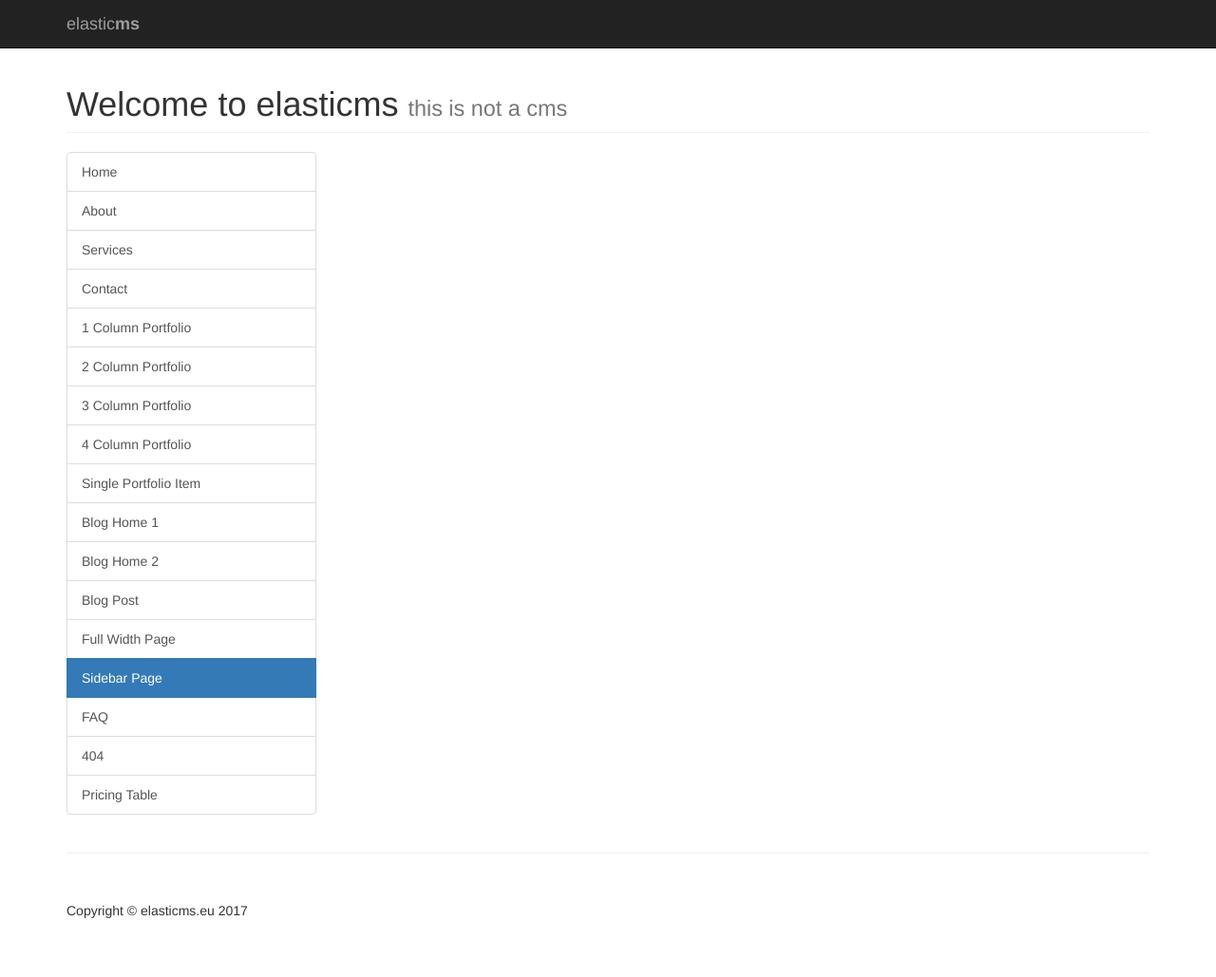
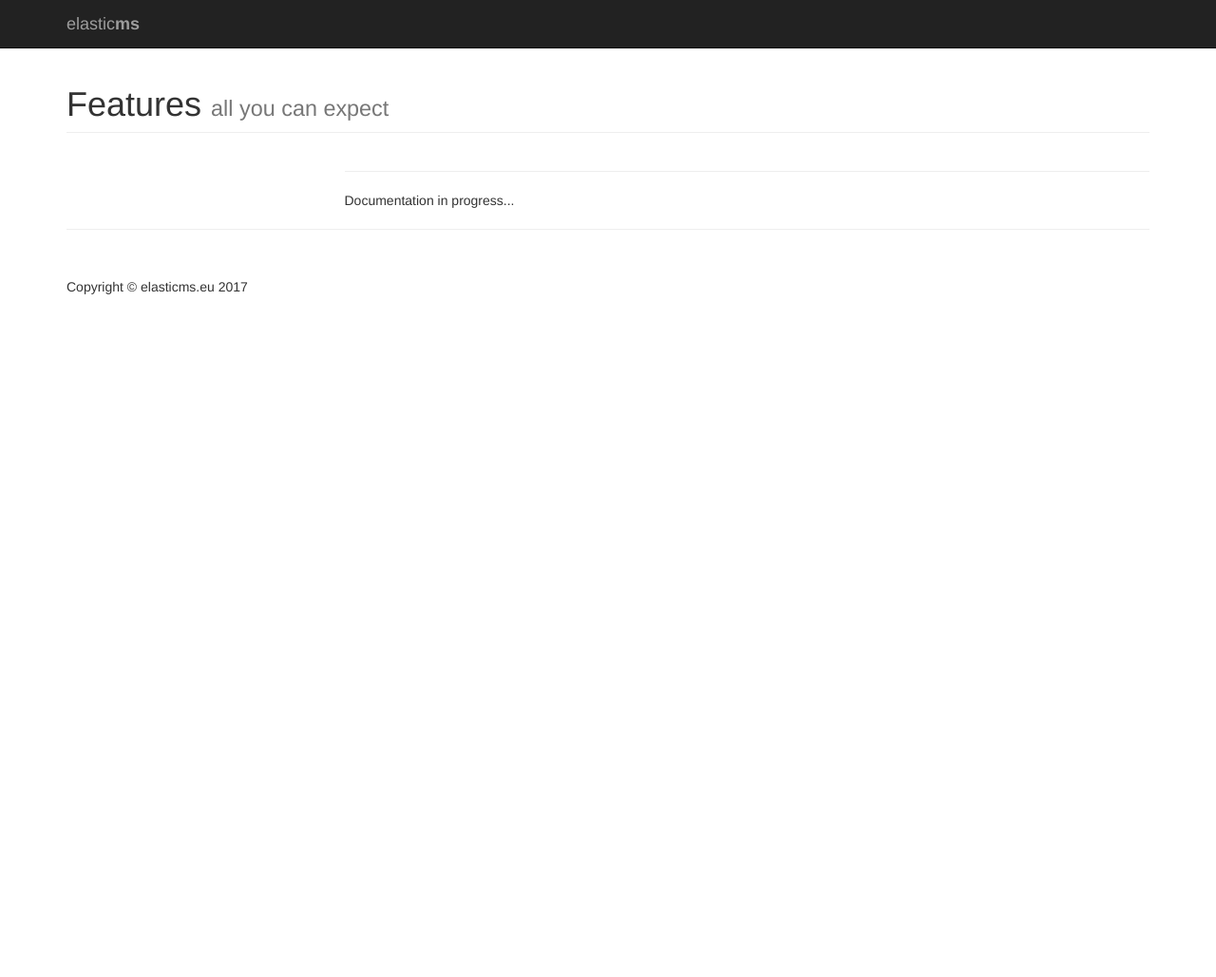
Before and after one commit to ems-project/web-site, a Symfony app: template app/Resources/views/type/feature.html.twig in a window 1280 px wide. Shown: the whole page at 95% size. After the commit the page ends 310 px from the top, so only its background shows below. Run offline with Twig, Linux system fonts and the light colour scheme; the template is opened without the code that fills it, so the values that code supplies are empty; some libraries are stand-ins or nearby versions.

Commit message:
features debug

```diff
--- a/app/Resources/views/base.html.twig
+++ b/app/Resources/views/base.html.twig
@@ -124,8 +124,8 @@
 		<!-- Page Heading/Breadcrumbs -->
         <div class="row">
             <div class="col-lg-12">
-                <h1 class="page-header">{% block h1_title %}{{ 'Welcome to elasticms'|trans }}{% endblock %}
-                    <small>{{ 'this is not a cms'|trans }}</small>
+                <h1 class="page-header">{% block container_title %}{{ 'Welcome to elasticms'|trans }}{% endblock %}
+                    <small>{% block container_sub_title %}{{ 'this is not a cms'|trans }}{% endblock %}</small>
                 </h1>
 {#                 <ol class="breadcrumb">#}
 {#                     <li><a href="index.html">Home</a>#}
--- a/app/Resources/views/type/feature.html.twig
+++ b/app/Resources/views/type/feature.html.twig
@@ -1,4 +1,8 @@
 {% extends 'base.html.twig' %}
+
+
+{% block container_title %}{{ 'Features'|trans }}{% endblock %}
+{% block container_sub_title %}{{ 'all you can expect'|trans }}{% endblock %}
 
 {% block body %}
 	<!-- Content Row -->
@@ -6,33 +10,28 @@
 		<!-- Sidebar Column -->
 		<div class="col-md-3">
 			<div class="list-group">
-				<a href="index.html" class="list-group-item">Home</a> <a
-					href="about.html" class="list-group-item">About</a> <a
-					href="services.html" class="list-group-item">Services</a> <a
-					href="contact.html" class="list-group-item">Contact</a> <a
-					href="portfolio-1-col.html" class="list-group-item">1 Column
-					Portfolio</a> <a href="portfolio-2-col.html" class="list-group-item">2
-					Column Portfolio</a> <a href="portfolio-3-col.html"
-					class="list-group-item">3 Column Portfolio</a> <a
-					href="portfolio-4-col.html" class="list-group-item">4 Column
-					Portfolio</a> <a href="portfolio-item.html" class="list-group-item">Single
-					Portfolio Item</a> <a href="blog-home-1.html"
-					class="list-group-item">Blog Home 1</a> <a href="blog-home-2.html"
-					class="list-group-item">Blog Home 2</a> <a href="blog-post.html"
-					class="list-group-item">Blog Post</a> <a href="full-width.html"
-					class="list-group-item">Full Width Page</a> <a href="sidebar.html"
-					class="list-group-item active">Sidebar Page</a> <a href="faq.html"
-					class="list-group-item">FAQ</a> <a href="404.html"
-					class="list-group-item">404</a> <a href="pricing.html"
-					class="list-group-item">Pricing Table</a>
+				{% for feature in features.hits.hits %}
+					<a href="{{ path('features', {'slug': feature._source.slug}) }}" class="list-group-item {% if feature._id == data._id %}active{% endif %}">
+						<i class="{{ feature._source.icon }}" aria-hidden="true" aria-labelledby="feature_{{ loop.index }}"></i>
+						<span id="feature_{{ loop.index }}">{{ attribute(feature._source, 'short_title_'~app.request.locale ) }}</span>
+					</a>
+				{% endfor %}
 			</div>
 		</div>
 		<!-- Content Column -->
 		<div class="col-md-9">
-			<h2><i class="{{ data._source.icon }}" aria-hidden="true"></i> {{ attribute(data._source, 'short_title_'~app.request.locale ) }}</h2>
-			{% if attribute(data._source, 'body_'~app.request.locale ) is defined %}
-				{{ attribute(data._source, 'body_'~app.request.locale )|raw }}
-			{% endif %}
+			<h2><i class="{{ data._source.icon }}" aria-hidden="true"></i> {{ attribute(data._source, 'title_'~app.request.locale ) }}</h2>
+			{{ attribute(data._source, 'teaser_'~app.request.locale )|raw }}
+			<hr>
+			<div class="row">
+				<div class="col-md-9">
+					{% if attribute(data._source, 'body_'~app.request.locale ) is defined %}
+						{{ attribute(data._source, 'body_'~app.request.locale )|raw }}
+					{% else %}
+						{{ 'Documentation in progress...' }}
+					{% endif %}
+				</div>
+			</div>
 		</div>
 	</div>
 	<!-- /.row -->
```
Also changed, not shown: app/Resources/views/default/index.html.twig (+4 -4 lines), src/AppBundle/Controller/DefaultController.php (+8 -4 lines).
